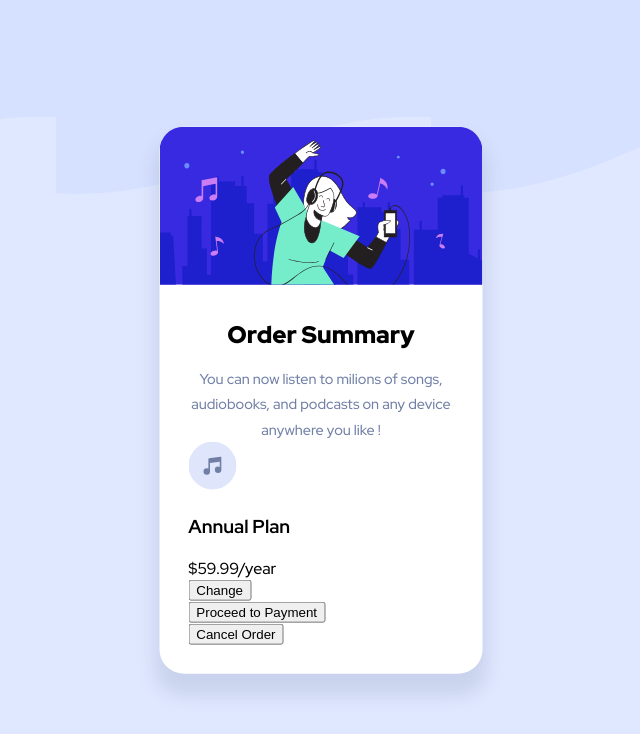
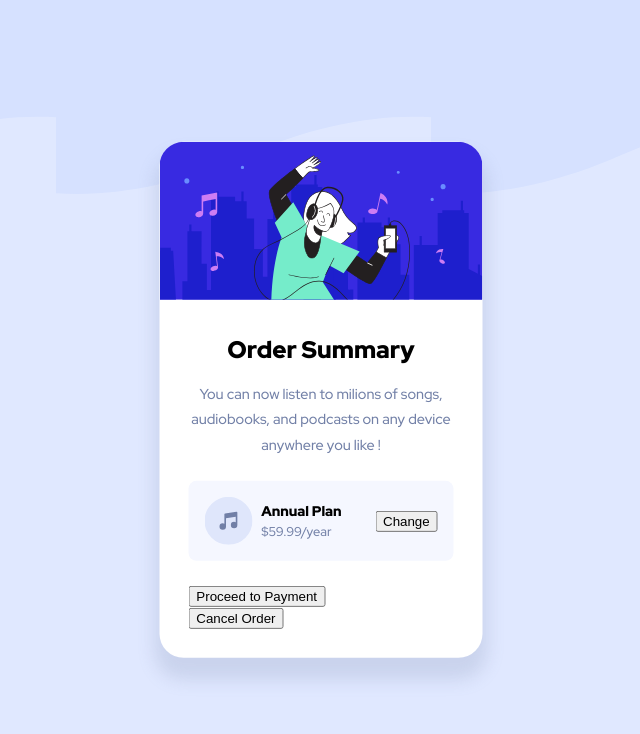
Before and after one commit to tonytangdev/fm-order-summary, a Next.js app: page / in a window 1280 px wide. Shown: the top 734 px of the page, without its empty margins (319-959 px from the left). Built offline with nearby package versions, Linux system fonts and the light colour scheme.

Commit message:
style: item

```diff
--- a/components/Card.tsx
+++ b/components/Card.tsx
@@ -13,13 +13,17 @@ const Card: React.FunctionComponent<ICardProps> = (props) => {
         <div className={styles.container}>
             <Hero />
             <div className={styles.cardContent}>
+                <div className={styles.containerItems}>
                     <h2 className={styles.title}>
                         Order Summary
                     </h2>
                     <p className={styles.paragraph}>
                         You can now listen to milions of songs, audiobooks, and podcasts on any device anywhere you like !
                     </p>
+                </div>
+                <div className={styles.containerItems}>
                     <Item />
+                </div>
                 <div>
                     <Button title="Proceed to Payment" />
                 </div>
--- a/components/Item.tsx
+++ b/components/Item.tsx
@@ -1,4 +1,6 @@
 import * as React from 'react'
+import styles from '../styles/Item.module.css'
+
 import Button from './Button'
 
 interface IItemProps {
@@ -6,20 +8,20 @@ interface IItemProps {
 
 const Item: React.FunctionComponent<IItemProps> = (props) => {
     return (
-        <>
+        <div className={styles.container}>
             <img src="icon-music.svg" alt="icon music" />
             <div>
-                <h3>
+                <h3 className={styles.title}>
                     Annual Plan
                 </h3>
-                <span>
+                <span className={styles.price}>
                     $59.99/year
                 </span>
             </div>
-            <div>
+            <div className={styles.buttonContainer}>
                 <Button title="Change" />
             </div>
-        </>
+        </div>
     )
 }
 
--- a/styles/Card.module.css
+++ b/styles/Card.module.css
@@ -27,3 +27,7 @@
     margin: 0;
     font-weight: 500;
 }
+
+.containerItems {
+    margin-bottom: 1.5rem;
+}
--- /dev/null
+++ b/styles/Item.module.css
@@ -0,0 +1,23 @@
+.container {
+    display: grid;
+    grid-template: 1fr / 1fr 2fr 1fr;
+    align-items: center;
+    background-color: hsl(225, 100%, 98%);
+    padding: 1rem;
+    border-radius: 0.5rem;
+}
+
+.title {
+    font-size: 14px;
+    font-weight: 900;
+    margin: 0;
+}
+
+.price {
+    color: hsl(224, 23%, 55%);
+    font-size: 0.8rem;
+}
+
+.buttonContainer {
+    justify-self: end;
+}
```
Lines whose indentation alone changed are shown as unchanged.
